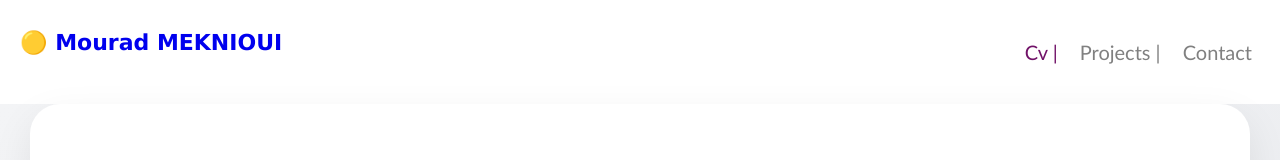
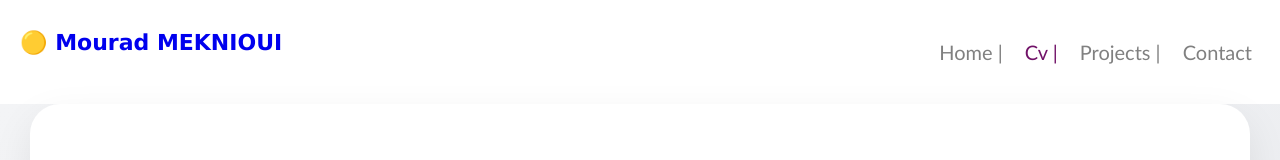
Before and after one commit to MouradMek-code/MyPortfolio, a React (Create React App) app: page /cv in a window 1280 px wide. Shown: the top 160 px of the page. Built offline with nearby package versions, Linux system fonts and the light colour scheme.

Commit message:
portfolio

```diff
--- a/src/components/LinkBarCom.js
+++ b/src/components/LinkBarCom.js
@@ -4,6 +4,15 @@ function LinkBarCom() {
   return (
     <div>
       <ul className={styles.link}>
+        <span>
+          <NavLink
+            className={styles.linkspan}
+            to="/"
+            style={{ textDecoration: "none" }}
+          >
+            Home |
+          </NavLink>
+        </span>
         <span>
           <NavLink
             className={styles.linkspan}
```
